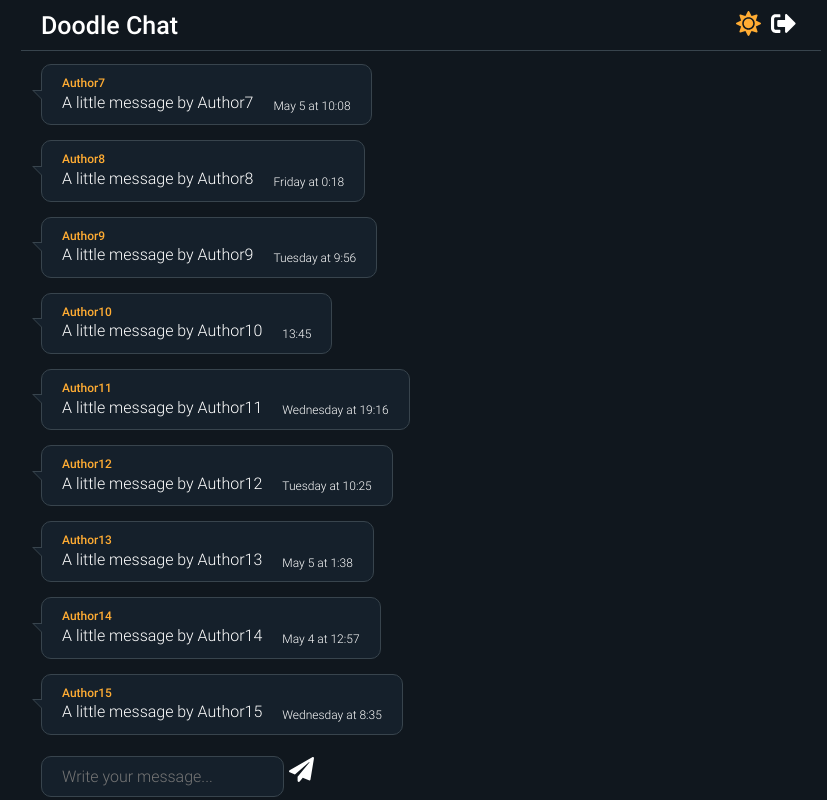
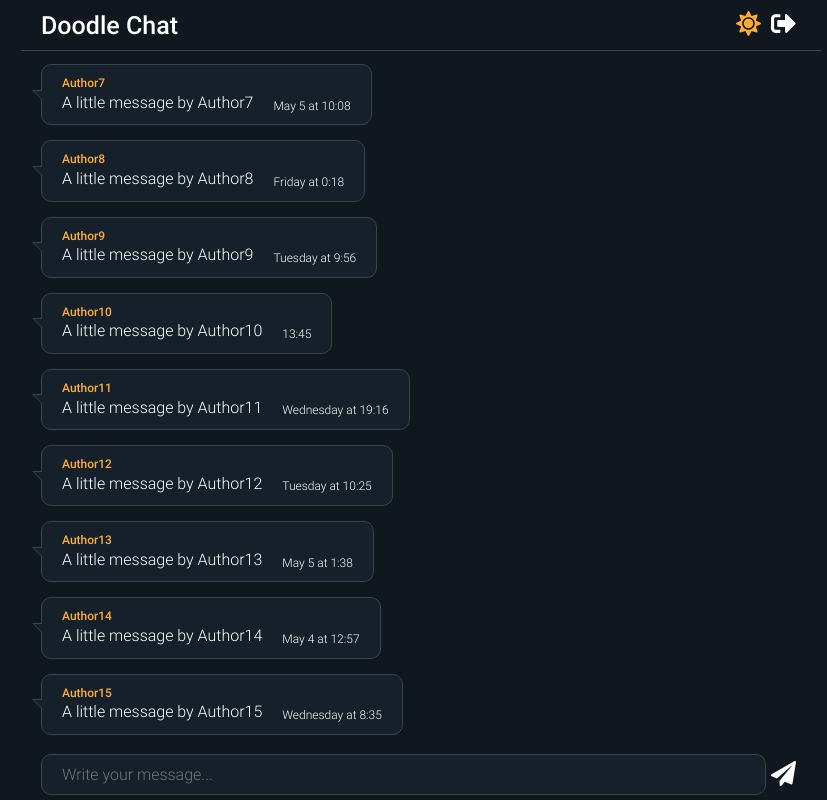
Before and after one commit to robinmetral/yaca, a React (Create React App) app: page / in a window 1280 px wide. Both pictures are taken after typing "Sample" into the empty fields and a click on the button 1002 px from the left and 407 px from the top of the page. Shown: the part 459-1259 px from the top of the page, without its empty margins (219-1046 px from the left). Built offline with nearby package versions, Linux system fonts and the light colour scheme.

Commit message:
Style ChatBox form as Flex container

```diff
--- a/src/components/ChatBox.js
+++ b/src/components/ChatBox.js
@@ -1,9 +1,16 @@
 import React, { Component } from "react";
+import styled from "styled-components";
 
 import TextInput from "./TextInput";
 import IconButton from "./IconButton";
 import { Bar } from "./Bar";
 import { ReactComponent as Send } from "../assets/paper-plane.svg";
+
+const Form = styled.form`
+  width: 100%;
+  display: flex;
+  align-items: center;
+`;
 
 class ChatBox extends Component {
   // initialize form state
@@ -36,7 +43,7 @@ class ChatBox extends Component {
   render() {
     return (
       <Bar as="section" bottom height="5rem">
-        <form onSubmit={this.handleSubmit}>
+        <Form onSubmit={this.handleSubmit}>
           <TextInput
             required
             type="text"
@@ -45,7 +52,7 @@ class ChatBox extends Component {
             placeholder="Write your message..."
           />
           <IconButton type="submit" icon={Send} />
-        </form>
+        </Form>
       </Bar>
     );
   }
--- a/src/components/JoinChat.js
+++ b/src/components/JoinChat.js
@@ -64,7 +64,6 @@ class JoinChat extends Component {
             style={{ display: "flex", flexDirection: "column", width: "100%" }}
           >
             <TextInput
-              style={{ flex: "3" }}
               required
               type="text"
               name="author"
--- a/src/components/TextInput.js
+++ b/src/components/TextInput.js
@@ -8,6 +8,7 @@ const TextInput = styled.input`
   box-sizing: border-box;
   margin: 0;
   /* style */
+  flex: 1;
   border: ${({ theme }) => theme.border};
   border-radius: ${({ theme }) => theme.borderradius};
   background-color: ${({ theme }) => theme.box};
```
